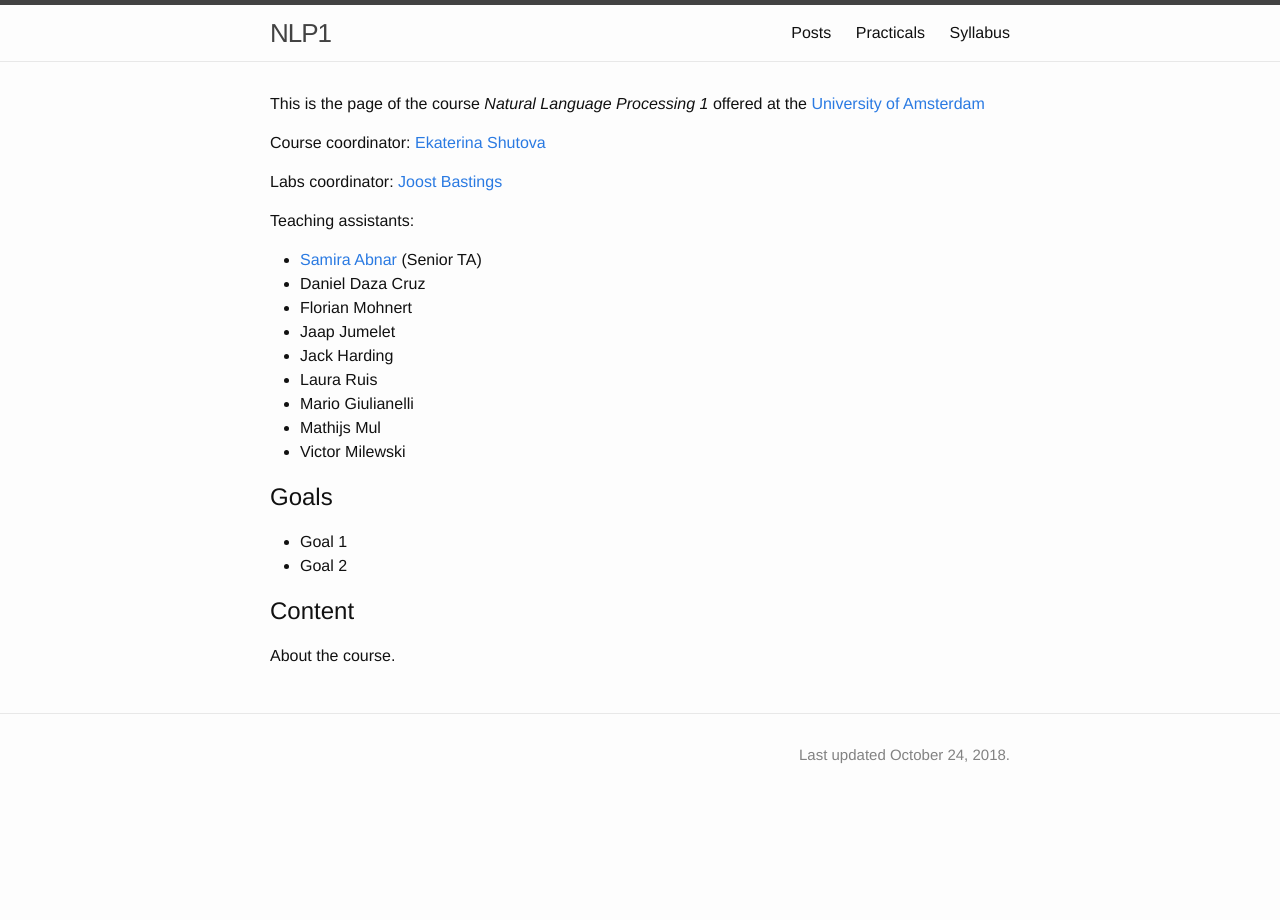
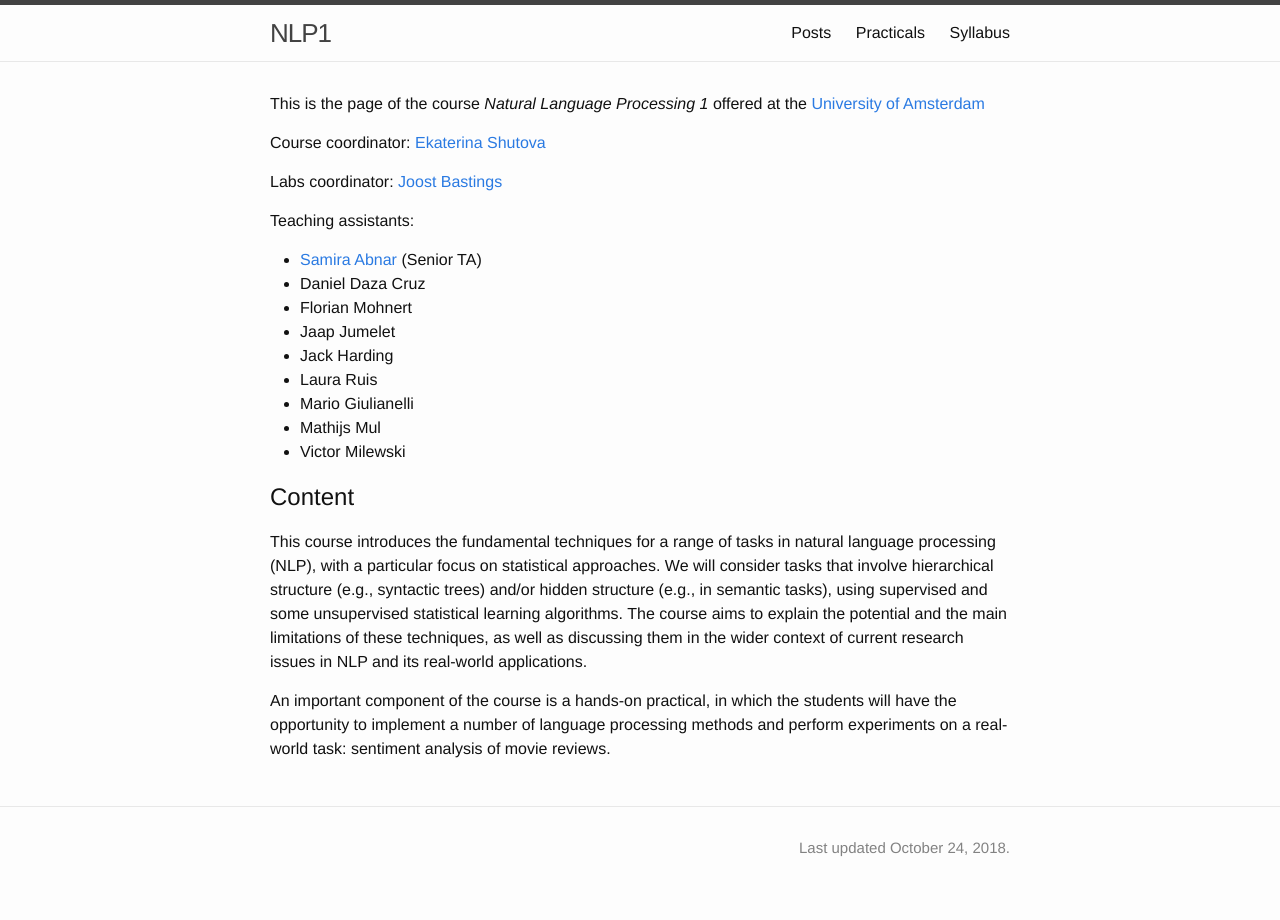
Before and after one commit to cl-illc/nlp1, a Jekyll site: the page built from index.md, in a window 1280 px wide. Built offline with Jekyll 4.4.1, drawn with Linux system fonts in a browser that asks for light colours.

Commit message:
Update index.md

```diff
--- a/index.md
+++ b/index.md
@@ -20,11 +20,8 @@ Teaching assistants:
 - Victor Milewski
 
 
-## Goals
-
-- Goal 1
-- Goal 2
-
 ## Content
 
-About the course.
+This course introduces the fundamental techniques for a range of tasks in natural language processing (NLP), with a particular focus on statistical approaches. We will consider tasks that involve hierarchical structure (e.g., syntactic trees) and/or hidden structure (e.g., in semantic tasks), using supervised and some unsupervised statistical learning algorithms. The course aims to explain the potential and the main limitations of these techniques, as well as discussing them in the wider context of current research issues in NLP and its real-world applications.
+
+An important component of the course is a hands-on practical, in which the students will have the opportunity to implement a number of language processing methods and perform experiments on a real-world task: sentiment analysis of movie reviews.
```
